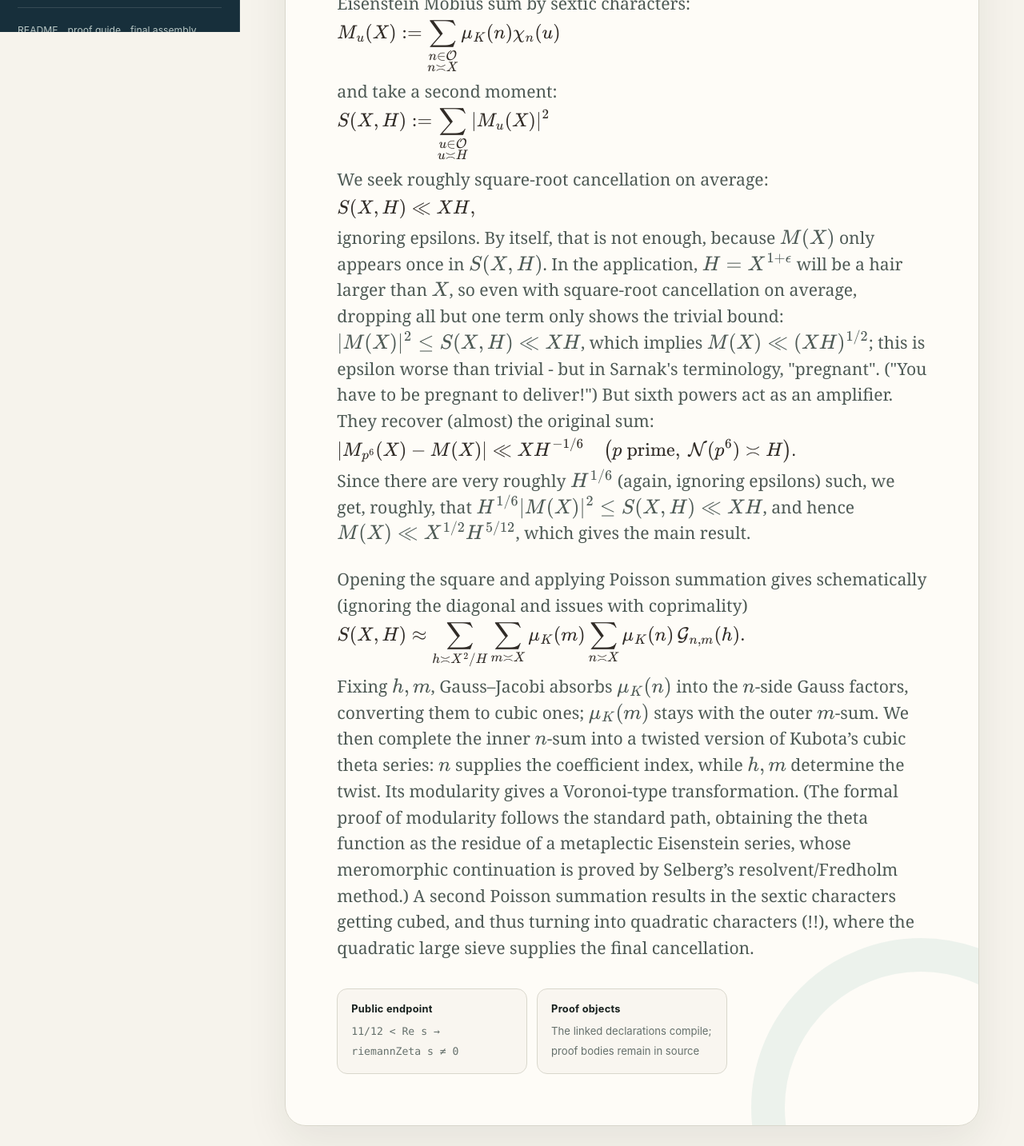
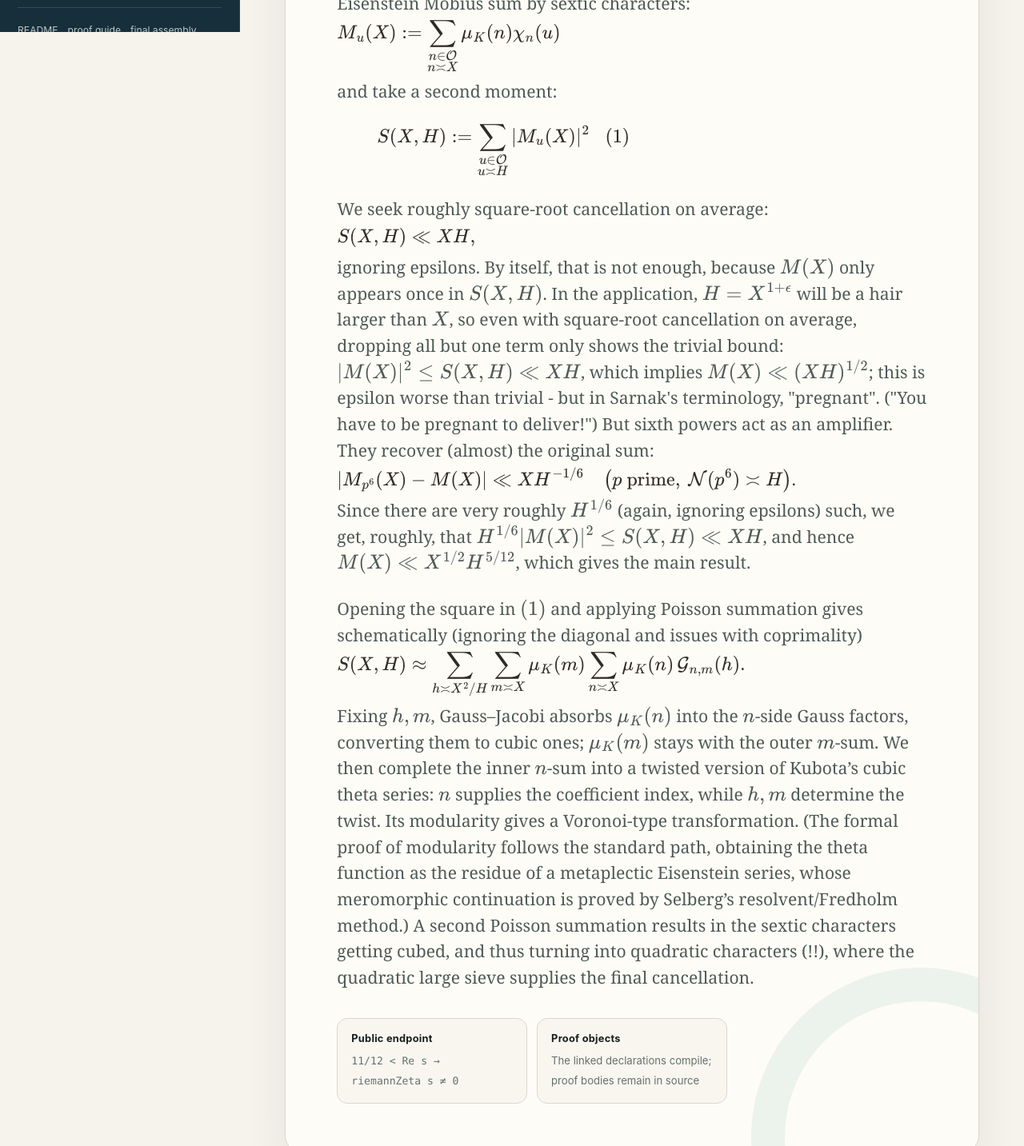
Before and after one commit to AlexKontorovich/quasi-rh, a plain HTML site: page blueprint/index.html in a window 1280 px wide. Shown: the part 760-2193 px from the top of the page at 80% size. Drawn offline with nearby package versions, Linux system fonts and the light colour scheme.

Commit message:
Reference the mean-square equation before opening it

```diff
--- a/blueprint/index.html
+++ b/blueprint/index.html
@@ -322,7 +322,8 @@
     window.MathJax = {
       tex: {
         inlineMath: [['\\(', '\\)']],
-        displayMath: [['\\[', '\\]']]
+        displayMath: [['\\[', '\\]']],
+        tags: 'ams'
       },
       chtml: { linebreaks: { automatic: true, width: "container" } }
     };
@@ -384,7 +385,7 @@
             Eisenstein Möbius sum by sextic characters:
             <span class="hero-equation">\(\displaystyle M_u(X):=\sum_{\substack{n\in\mathcal O\\ n\asymp X}}\mu_K(n)\chi_n(u)\)</span>
             and take a second moment:
-            <span class="hero-equation">\(\displaystyle S(X,H):=\sum_{\substack{u\in\mathcal O\\ u\asymp H}}|M_u(X)|^2\)</span>
+            <span class="hero-equation">\begin{equation}\label{eq:mean-square} S(X,H):=\sum_{\substack{u\in\mathcal O\\ u\asymp H}}|M_u(X)|^2 \end{equation}</span>
             We seek roughly square-root cancellation on average:
             <span class="hero-equation">\(\displaystyle S(X,H)\ll XH,\)</span>
             ignoring epsilons.
@@ -396,7 +397,7 @@
             Since there are very roughly \(H^{1/6}\) (again, ignoring epsilons) such, we get, roughly, that
             \(H^{1/6}|M(X)|^2\le S(X,H)\ll X H \), and hence \(M(X)\ll X^{1/2}H^{5/12}\), which gives the main result.
             </p><p class="hero-lede">
-            Opening the square and applying Poisson summation gives schematically (ignoring the diagonal and issues with coprimality)
+            Opening the square in \(\eqref{eq:mean-square}\) and applying Poisson summation gives schematically (ignoring the diagonal and issues with coprimality)
             <span class="hero-equation">\(\displaystyle S(X,H)\approx\sum_{h\asymp X^2/H}\sum_{m\asymp X}\mu_K(m)\sum_{n\asymp X}\mu_K(n)\,\mathcal G_{n,m}(h).\)</span>
             Fixing \(h,m\), Gauss–Jacobi absorbs \(\mu_K(n)\) into the \(n\)-side Gauss factors, converting them to cubic ones; \(\mu_K(m)\) stays with the outer \(m\)-sum.
             We then complete the inner \(n\)-sum into a twisted version of Kubota’s cubic theta series: \(n\) supplies the coefficient index, while \(h,m\) determine the twist.
```
